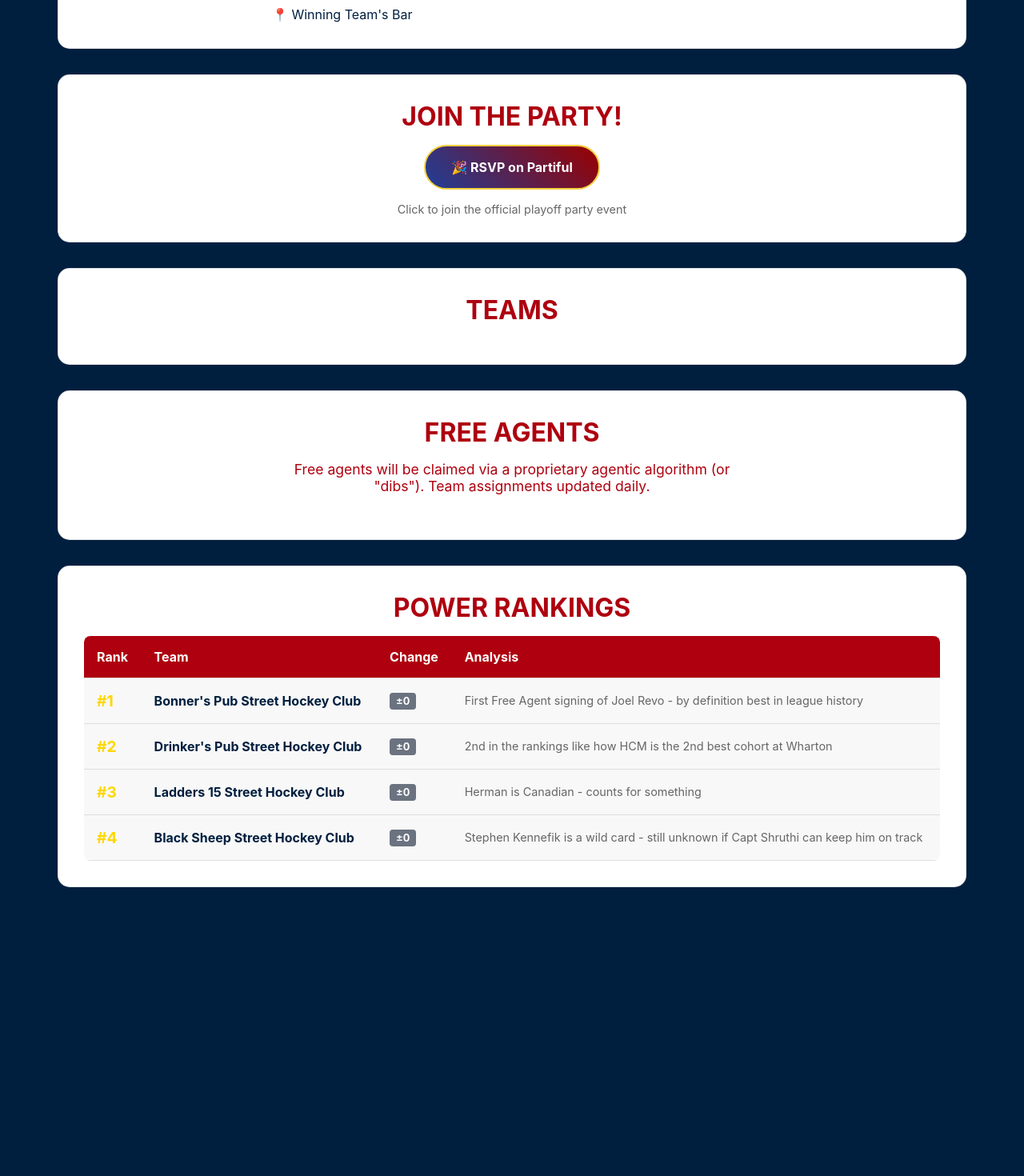
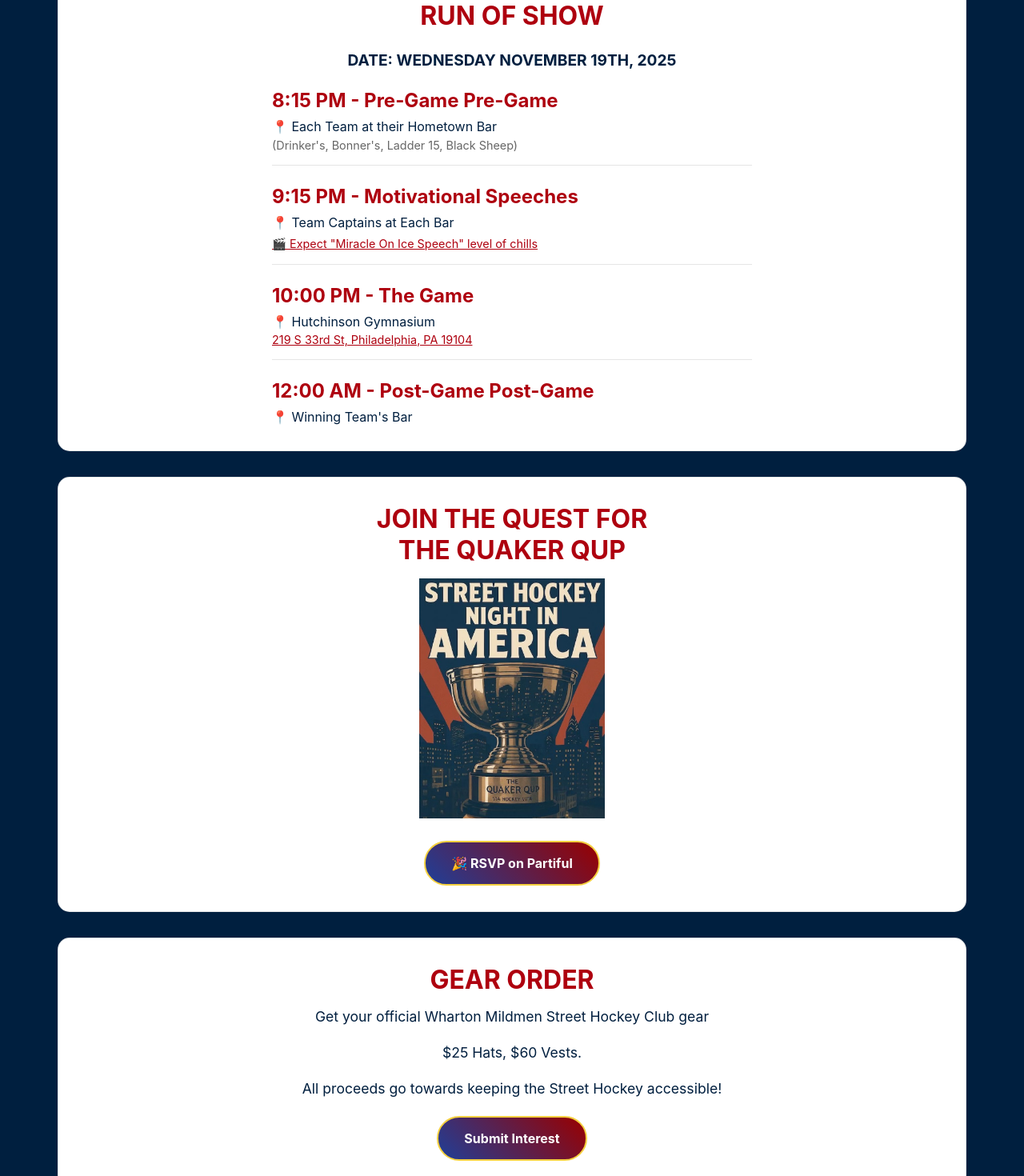
Before and after one commit to rberg27/streethockeyofwharton, a Next.js app: page / in a window 1280 px wide. Shown: the part 980-2450 px from the top of the page at 80% size. Before the commit the page ends 2153 px from the top, so only its background shows below. Built offline with nearby package versions, Linux system fonts and the light colour scheme.

Commit message:
A mighty fine looking website if I may say so myself. Included all notes from meeting with Shruthi, Tiffany, and Stephen except pictures of bars, map. Did not explore embroidery options

```diff
--- a/app/page.tsx
+++ b/app/page.tsx
@@ -1,9 +1,12 @@
 import Countdown from '@/components/Countdown'
 import EventDetails from '@/components/EventDetails'
 import PartifulLink from '@/components/PartifulLink'
+import GearOrder from '@/components/GearOrder'
+import WhatIsStreetHockey from '@/components/WhatIsStreetHockey'
 import TeamsList from '@/components/TeamsList'
 import FreeAgents from '@/components/FreeAgents'
 import PowerRankings from '@/components/PowerRankings'
+import FAQ from '@/components/FAQ'
 
 export default function Home() {
   return (
@@ -25,11 +28,14 @@ export default function Home() {
 
       <main>
         <Countdown />
+        <WhatIsStreetHockey />
         <EventDetails />
         <PartifulLink />
+        <GearOrder />
         <TeamsList />
         <FreeAgents />
         <PowerRankings />
+        <FAQ />
       </main>
     </div>
   )
--- a/components/Countdown.tsx
+++ b/components/Countdown.tsx
@@ -38,7 +38,7 @@ export default function Countdown() {
   return (
     <div className="countdown-container">
       <h1 className="section-heading">
-        COUNTDOWN TO<br />SHOW TIME
+        COUNTDOWN TO<br />"SHOW" TIME
       </h1>
       <div className="countdown">
         <div className="time-unit">
--- a/components/EventDetails.tsx
+++ b/components/EventDetails.tsx
@@ -2,6 +2,9 @@ export default function EventDetails() {
   return (
     <div className="event-details">
       <h2 className="section-heading">RUN OF SHOW</h2>
+      <p style={{ textAlign: 'center', fontSize: '1.2rem', fontWeight: 'bold', color: '#001f3f', marginBottom: '1.5rem' }}>
+        DATE: WEDNESDAY NOVEMBER 19TH, 2025
+      </p>
       <div style={{ maxWidth: '600px', margin: '0 auto' }}>
         <div style={{ marginBottom: '1.5rem', paddingBottom: '1rem', borderBottom: '1px solid rgba(0, 0, 0, 0.1)' }}>
           <h3 style={{
@@ -27,10 +30,44 @@ export default function EventDetails() {
             fontWeight: 'bold',
             color: '#ae000f'
           }}>
+            9:15 PM - Motivational Speeches
+          </h3>
+          <p style={{ fontSize: '1rem', color: '#001f3f', marginBottom: '0.5rem' }}>
+            📍 Team Captains at Each Bar
+          </p>
+          <p style={{ fontSize: '0.9rem' }}>
+            <a
+              href="https://www.youtube.com/watch?v=mvTprAb_MaI"
+              target="_blank"
+              rel="noopener noreferrer"
+              style={{ color: '#ae000f', textDecoration: 'underline' }}
+            >
+              🎬 Expect "Miracle On Ice Speech" level of chills
+            </a>
+          </p>
+        </div>
+
+        <div style={{ marginBottom: '1.5rem', paddingBottom: '1rem', borderBottom: '1px solid rgba(0, 0, 0, 0.1)' }}>
+          <h3 style={{
+            fontSize: '1.5rem',
+            marginBottom: '0.5rem',
+            fontWeight: 'bold',
+            color: '#ae000f'
+          }}>
             10:00 PM - The Game
           </h3>
-          <p style={{ fontSize: '1rem', color: '#001f3f' }}>
-            📍 The Palestra (Rockwell Gym)
+          <p style={{ fontSize: '1rem', color: '#001f3f', marginBottom: '0.3rem' }}>
+            📍 Hutchinson Gymnasium
+          </p>
+          <p style={{ fontSize: '0.9rem', color: '#001f3f' }}>
+            <a
+              href="https://maps.app.goo.gl/ZaB3GTzcL6S5Ca5y7"
+              target="_blank"
+              rel="noopener noreferrer"
+              style={{ color: '#ae000f', textDecoration: 'underline' }}
+            >
+              219 S 33rd St, Philadelphia, PA 19104
+            </a>
           </p>
         </div>
 
--- /dev/null
+++ b/components/FAQ.tsx
@@ -0,0 +1,79 @@
+export default function FAQ() {
+  const faqs = [
+    {
+      question: "Can I play if I play in the Wharton Wildmen (WHL)?",
+      answer: "Absolutely! Street Hockey Night in America is for everyone - not to mention a great time to showcase your stick skills."
+    },
+    {
+      question: "If I play is it a recurring commitment?",
+      answer: "Absolutely not! The only mandatory time commitment is the time you spend bragging about your team. Come as you are, bring what you can."
+    },
+    {
+      question: "What should I wear/bring?",
+      answer: "Wear the color of your team and sneakers. Bring your A-game (or ___-game if you're from Wharton) and a positive attitude. We provide all the equipment (sticks, balls, goals)."
+    },
+    {
+      question: "I've never played hockey before. Will I embarrass myself?",
+      answer: "Impossible! Half our players have never held a stick before their first game. You'll fit right in."
+    },
+    {
+      question: "How do I stay in the loop for all things Street Hockey Of Wharton?",
+      answer: "Join the Wharton Mildmen WhatsApp Group",
+      link: "https://chat.whatsapp.com/GddBQzPvItfJYh7IYm2t7X"
+    },
+    {
+      question: "Who should I contact if I have more questions?",
+      answer: "The Keeper of the Qup (Ryan Bergamini - rmb1@wharton.upenn.edu)"
+    }
+  ]
+
+  return (
+    <div className="section">
+      <h2 className="section-heading">FREQUENTLY ASKED QUESTIONS</h2>
+      <div style={{ maxWidth: '800px', margin: '0 auto' }}>
+        {faqs.map((faq, index) => (
+          <div
+            key={index}
+            style={{
+              marginBottom: '1.5rem',
+              padding: '1.5rem',
+              background: '#f8f8f8',
+              borderRadius: '8px',
+              borderLeft: '4px solid #ae000f'
+            }}
+          >
+            <h3 style={{
+              color: '#ae000f',
+              fontSize: '1.1rem',
+              fontWeight: 'bold',
+              marginBottom: '0.75rem'
+            }}>
+              {faq.question}
+            </h3>
+            <p style={{
+              color: '#001f3f',
+              fontSize: '1rem',
+              lineHeight: '1.6',
+              margin: 0
+            }}>
+              {faq.answer}
+              {faq.link && (
+                <>
+                  {': '}
+                  <a
+                    href={faq.link}
+                    target="_blank"
+                    rel="noopener noreferrer"
+                    style={{ color: '#ae000f', textDecoration: 'underline' }}
+                  >
+                    {faq.link}
+                  </a>
+                </>
+              )}
+            </p>
+          </div>
+        ))}
+      </div>
+    </div>
+  )
+}
--- /dev/null
+++ b/components/GearOrder.tsx
@@ -0,0 +1,28 @@
+export default function GearOrder() {
+  return (
+    <div className="section">
+      <h2 className="section-heading">GEAR ORDER</h2>
+      <div style={{ textAlign: 'center' }}>
+        <p style={{ marginBottom: '1.5rem', fontSize: '1.1rem', color: '#001f3f' }}>
+          Get your official Wharton Mildmen Street Hockey Club gear
+        </p>
+        <p style={{ marginBottom: '1.5rem', fontSize: '1.1rem', color: '#001f3f' }}>
+          $25 Hats, $60 Vests.
+        </p>
+        <p style={{ marginBottom: '1.5rem', fontSize: '1.1rem', color: '#001f3f' }}>
+          All proceeds go towards keeping the Street Hockey accessible!
+        </p>
+
+        <a
+          href="https://forms.gle/UUinF3Q3wMa7Rkzp8"
+          className="partiful-link"
+          target="_blank"
+          rel="noopener noreferrer"
+        >
+         Submit Interest
+        </a>
+
+      </div>
+    </div>
+  )
+}
--- a/components/PartifulLink.tsx
+++ b/components/PartifulLink.tsx
@@ -1,8 +1,17 @@
 export default function PartifulLink() {
   return (
     <div className="section">
-      <h2 className="section-heading">JOIN THE PARTY!</h2>
+      <h2 className="section-heading">
+        JOIN THE QUEST FOR<br />THE QUAKER QUP
+      </h2>
       <div style={{ textAlign: 'center' }}>
+        <div style={{ marginBottom: '1.5rem' }}>
+          <img
+            src="/The Quaker Qup.png"
+            alt="The Quaker Cup"
+            style={{ maxWidth: '100%', height: 'auto', maxHeight: '300px' }}
+          />
+        </div>
         <a
           href="https://partiful.com/e/eljhHV3tVfUweZ0sEcCN"
           className="partiful-link"
@@ -11,9 +20,6 @@ export default function PartifulLink() {
         >
           🎉 RSVP on Partiful
         </a>
-        <p style={{ marginTop: '1rem', fontSize: '0.9rem', color: '#666' }}>
-          Click to join the official playoff party event
-        </p>
       </div>
     </div>
   )
--- a/components/PowerRankings.tsx
+++ b/components/PowerRankings.tsx
@@ -5,28 +5,28 @@ export default function PowerRankings() {
       team: "Bonner's Pub Street Hockey Club",
       change: "same",
       changeValue: "±0",
-      reason: "First Free Agent signing of Joel Revo - by definition best in league history"
+      reason: "First Free Agent signing of Joel Revo - by definition best in the history of the SHOW."
     },
     {
       rank: 2,
       team: "Drinker's Pub Street Hockey Club",
       change: "same",
       changeValue: "±0",
-      reason: "2nd in the rankings like how HCM is the 2nd best cohort at Wharton"
+      reason: "2nd in the rankings like how HCM is the 2nd best cohort at Wharton."
     },
     {
       rank: 3,
       team: "Ladders 15 Street Hockey Club",
       change: "same",
       changeValue: "±0",
-      reason: "Herman is Canadian - counts for something"
+      reason: "Herman is Canadian - that counts for something!"
     },
     {
       rank: 4,
       team: "Black Sheep Street Hockey Club",
       change: "same",
       changeValue: "±0",
-      reason: "Stephen Kennefik is a wild card - still unknown if Capt Shruthi can keep him on track"
+      reason: "Stephen Kennefik is a wild card - still unknown if Capt Shruthi can keep him on track."
     }
   ]
 
@@ -57,7 +57,7 @@ export default function PowerRankings() {
           <tbody>
             {rankings.map((team) => (
               <tr key={team.rank}>
-                <td style={{ fontWeight: 'bold', fontSize: '1.2rem', color: '#FFD700' }}>
+                <td style={{ fontWeight: 'bold', fontSize: '1.2rem', color: '#ae000f' }}>
                   #{team.rank}
                 </td>
                 <td style={{ fontWeight: 'bold' }}>{team.team}</td>
--- /dev/null
+++ b/components/WhatIsStreetHockey.tsx
@@ -0,0 +1,15 @@
+export default function WhatIsStreetHockey() {
+  return (
+    <div className="section">
+      <h2 className="section-heading">WHAT IS STREET HOCKEY?</h2>
+      <div style={{ maxWidth: '700px', margin: '0 auto', textAlign: 'center' }}>
+        <p style={{ fontSize: '1.1rem', color: '#001f3f', lineHeight: '1.6' }}>
+          Street Hockey Of Wharton (the SHOW) is played on foot with a tennis ball—think of it as the "pickleball" of hockey: easy to pick up, safe, and should not be taken too seriously (yet here we are). All equipment is provided! Students from all Penn Grad Schools and their partners are welcome. Free of charge.
+        </p>
+        <p style={{ fontSize: '1.1rem', color: '#001f3f', lineHeight: '1.6', marginTop: '1rem'}}>
+          <strong>Come for the competition, stay for the theatrics—all for the love of hockey!</strong>
+        </p>
+      </div>
+    </div>
+  )
+}
```
Also changed, not shown: components/TeamsList.tsx (+44 -6 lines), public/The Quaker Qup.png (added), 1 other file (tests, documents, lock files or other folders).
